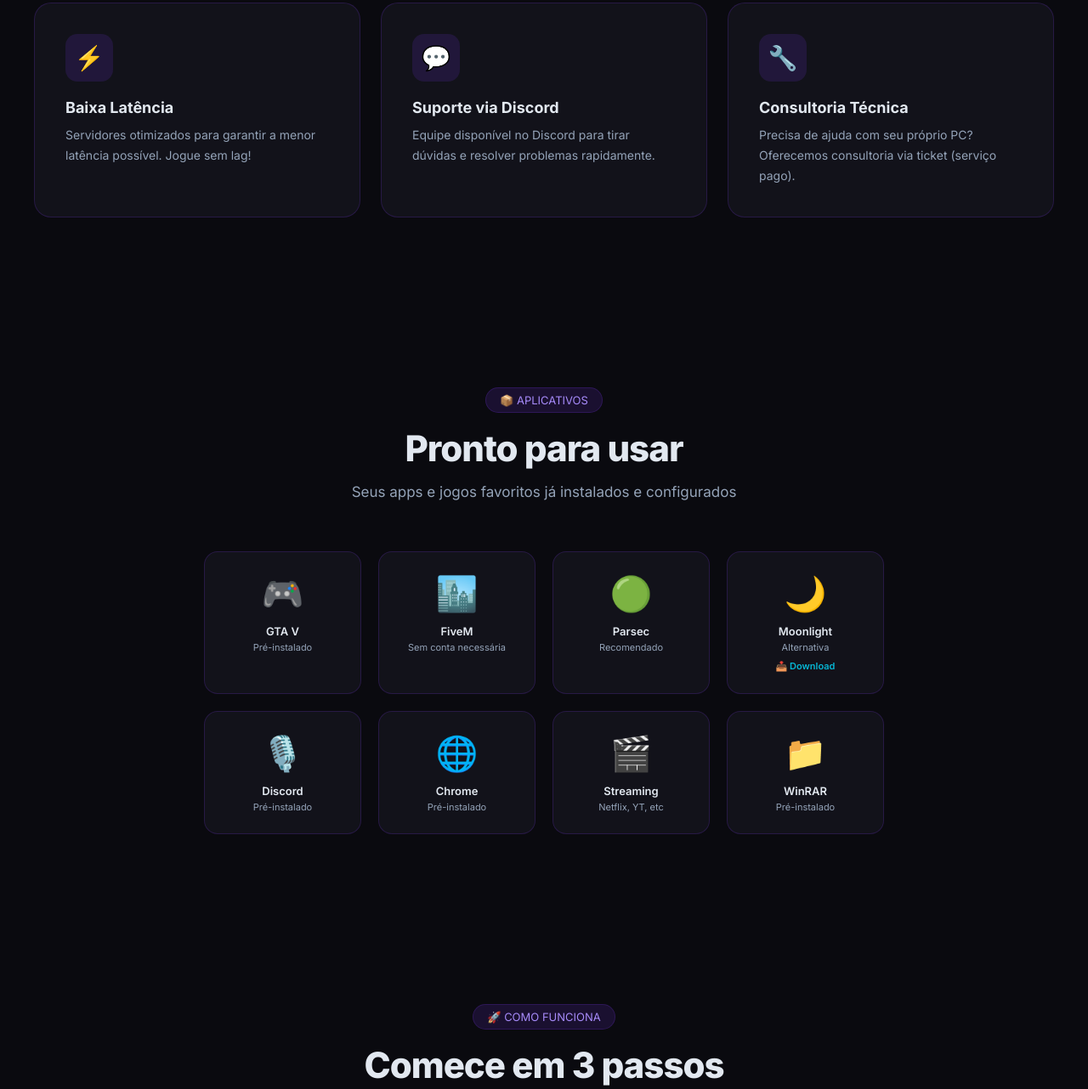
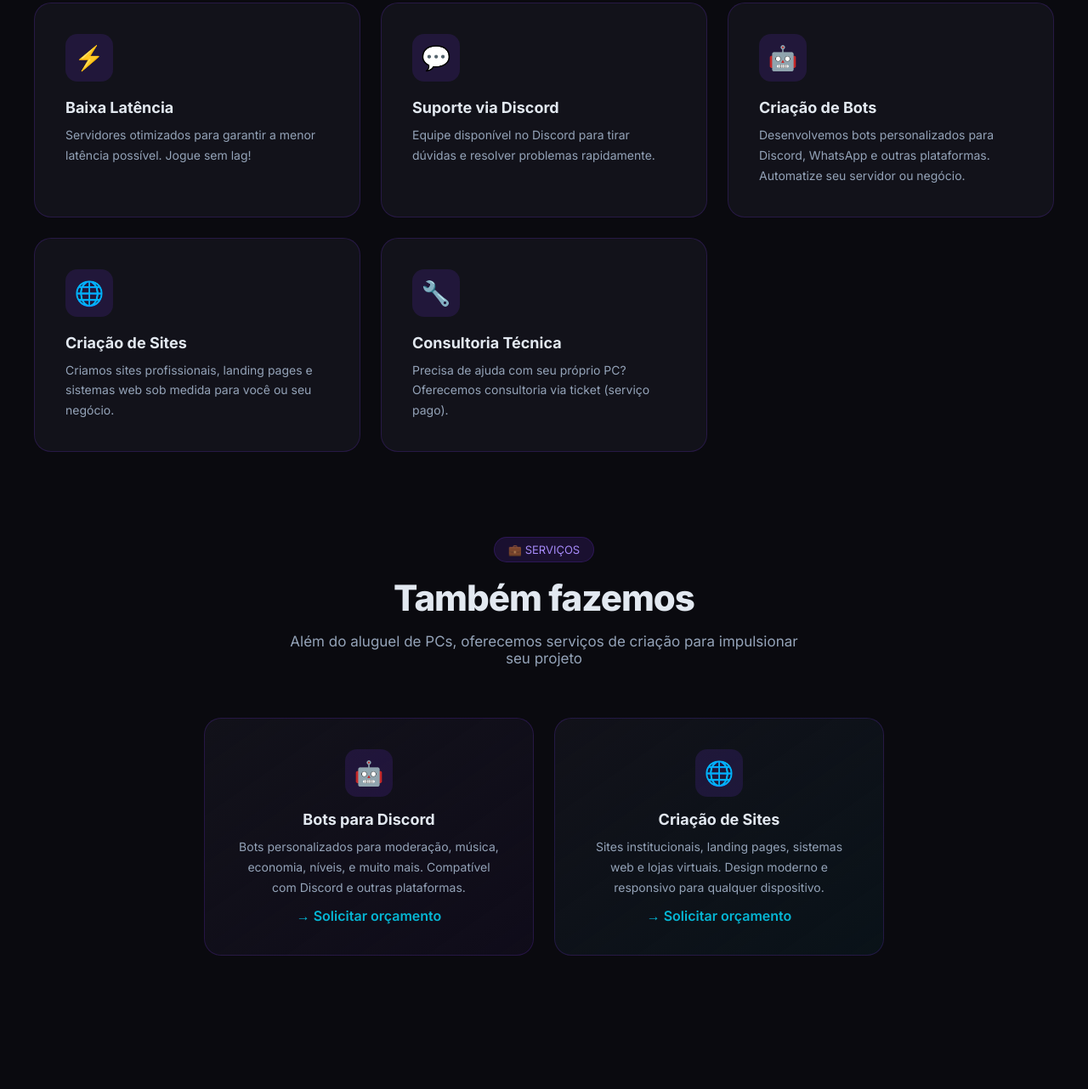
Before and after one commit to cloudzero12345/zerocloud-pc-site, a plain HTML site: page index.html in a window 1280 px wide. Shown: the part 2800-4082 px from the top of the page at 85% size. Drawn offline with Linux system fonts and the light colour scheme.

Commit message:
Adiciona seção de criação de bots e sites

```diff
--- a/index.html
+++ b/index.html
@@ -651,9 +651,41 @@
       <p>Equipe disponível no Discord para tirar dúvidas e resolver problemas rapidamente.</p>
     </div>
     <div class="feature-card">
+      <div class="feature-icon">🤖</div>
+      <h3>Criação de Bots</h3>
+      <p>Desenvolvemos bots personalizados para Discord, WhatsApp e outras plataformas. Automatize seu servidor ou negócio.</p>
+    </div>
+    <div class="feature-card">
+      <div class="feature-icon">🌐</div>
+      <h3>Criação de Sites</h3>
+      <p>Criamos sites profissionais, landing pages e sistemas web sob medida para você ou seu negócio.</p>
+    </div>
+    <div class="feature-card">
       <div class="feature-icon">🔧</div>
       <h3>Consultoria Técnica</h3>
       <p>Precisa de ajuda com seu próprio PC? Oferecemos consultoria via ticket (serviço pago).</p>
+    </div>
+  </div>
+</section>
+
+<section id="servicos" style="padding-top:0;">
+  <div class="section-header">
+    <div class="tag">💼 SERVIÇOS</div>
+    <h2>Também fazemos</h2>
+    <p>Além do aluguel de PCs, oferecemos serviços de criação para impulsionar seu projeto</p>
+  </div>
+  <div class="features-grid" style="max-width: 800px; grid-template-columns: 1fr 1fr; justify-items: center;">
+    <div class="feature-card" style="text-align:center; background: linear-gradient(145deg, var(--bg-card), rgba(124,58,237,0.05));">
+      <div class="feature-icon" style="margin:0 auto 16px;">🤖</div>
+      <h3>Bots para Discord</h3>
+      <p>Bots personalizados para moderação, música, economia, níveis, e muito mais. Compatível com Discord e outras plataformas.</p>
+      <a href="https://discord.gg/3NRbXTd8" target="_blank" style="display:inline-block; margin-top:12px; color:var(--accent); font-weight:600; text-decoration:none;">→ Solicitar orçamento</a>
+    </div>
+    <div class="feature-card" style="text-align:center; background: linear-gradient(145deg, var(--bg-card), rgba(6,182,212,0.05));">
+      <div class="feature-icon" style="margin:0 auto 16px;">🌐</div>
+      <h3>Criação de Sites</h3>
+      <p>Sites institucionais, landing pages, sistemas web e lojas virtuais. Design moderno e responsivo para qualquer dispositivo.</p>
+      <a href="https://discord.gg/3NRbXTd8" target="_blank" style="display:inline-block; margin-top:12px; color:var(--accent); font-weight:600; text-decoration:none;">→ Solicitar orçamento</a>
     </div>
   </div>
 </section>
```
